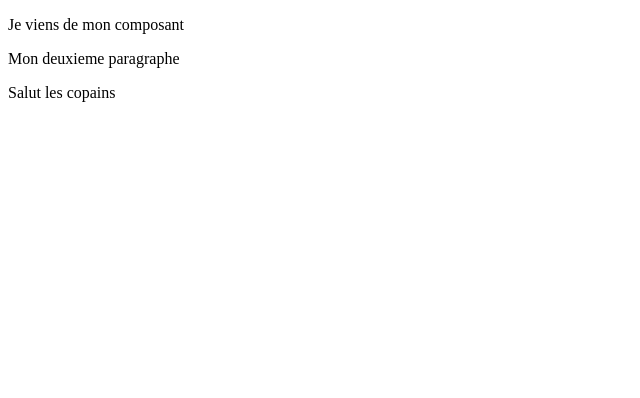
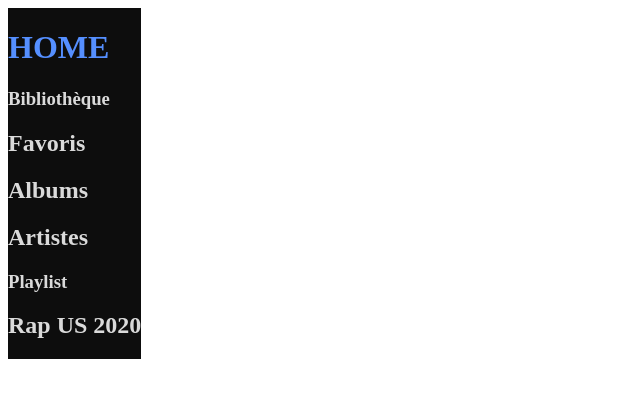
Before and after one commit to Hugofgx9/Oto, a React (Create React App) app: page / in a window 1280 px wide. Shown: the top 398 px of the page, without its empty margins (0-640 px from the left). Built offline with nearby package versions, Linux system fonts and the light colour scheme.

Commit message:
LeftMenuPrototype

```diff
--- a/public/index.html
+++ b/public/index.html
@@ -24,7 +24,7 @@
       work correctly both with client-side routing and a non-root public URL.
       Learn how to configure a non-root public URL by running `npm run build`.
     -->
-    <title>React App</title>
+    <title>Oto - mucic for streamer</title>
   </head>
   <body>
     <noscript>You need to enable JavaScript to run this app.</noscript>
--- a/src/App/App.js
+++ b/src/App/App.js
@@ -1,16 +1,10 @@
-import MyComponent from '../Components/MyComponent.js';
+import DesktopLeftMenue from '../Components/DesktopLeftMenu.js';
 
 const App = () => {
   return (
     <div className="App">
-      <MyComponent> Je passe une props </MyComponent>
-      <header className="App-header">
-        <p>
-          Salut les copains
-        </p>
-      </header>
+      <DesktopLeftMenue/>
     </div>
   );
 }
-
 export default App;
--- /dev/null
+++ b/src/Components/ComponentStyle/DesktopLeftMenu.module.scss
@@ -0,0 +1,9 @@
+.styleDesktopLM {
+    position: fixed;
+    background-color: #0D0D0D;
+    color: #DADADA;
+    h1{
+        color: #558FFF;
+    }
+
+}
--- /dev/null
+++ b/src/Components/ComponentStyle/DesktopLeftMenuItems.module.scss
@@ -0,0 +1,3 @@
+.styleDesktopLMI {
+
+}
--- /dev/null
+++ b/src/Components/DesktopLeftMenu.js
@@ -0,0 +1,19 @@
+import React from 'react';
+import DesktopLeftMenuItems from '../Components/DesktopLeftMenuItems.js';
+//import PropTypes from 'prop-types';
+import { styleDesktopLM } from './ComponentStyle/DesktopLeftMenu.module.scss';
+
+const DesktopLeftMenu = (props) => {
+	//const { color } = props;
+	return (
+			<div className={ styleDesktopLM }>
+				<h1>HOME</h1>
+                <h3>Bibliothèque</h3>
+                <DesktopLeftMenuItems/>
+                <h3>Playlist</h3>
+                <h2>Rap US 2020</h2>
+			</div>
+	);
+}
+
+export default DesktopLeftMenu;
--- /dev/null
+++ b/src/Components/DesktopLeftMenuItems.js
@@ -0,0 +1,16 @@
+import React from 'react';
+//import PropTypes from 'prop-types';
+import { styleDesktopLMI } from './ComponentStyle/DesktopLeftMenuItems.module.scss';
+
+const DesktopLeftMenuItems = (props) => {
+	//const { color } = props;
+	return (
+			<div className={ styleDesktopLMI }>
+				<h2>Favoris</h2>
+				<h2>Albums</h2>
+				<h2>Artistes</h2>
+			</div>
+	);
+}
+
+export default DesktopLeftMenuItems;
--- a/src/Components/MyComponent.js
+++ b/src/Components/MyComponent.js
@@ -6,12 +6,6 @@ const MyComponent = (props) => {
 	//const { color } = props;
 	return (
 			<div className={ myContainer }>
-				<p>
-					Je viens de mon composant
-				</p>
-				<p className="red-paragraph">
-					Mon deuxieme paragraphe
-				</p>
 			</div>
 	);
 }
```
